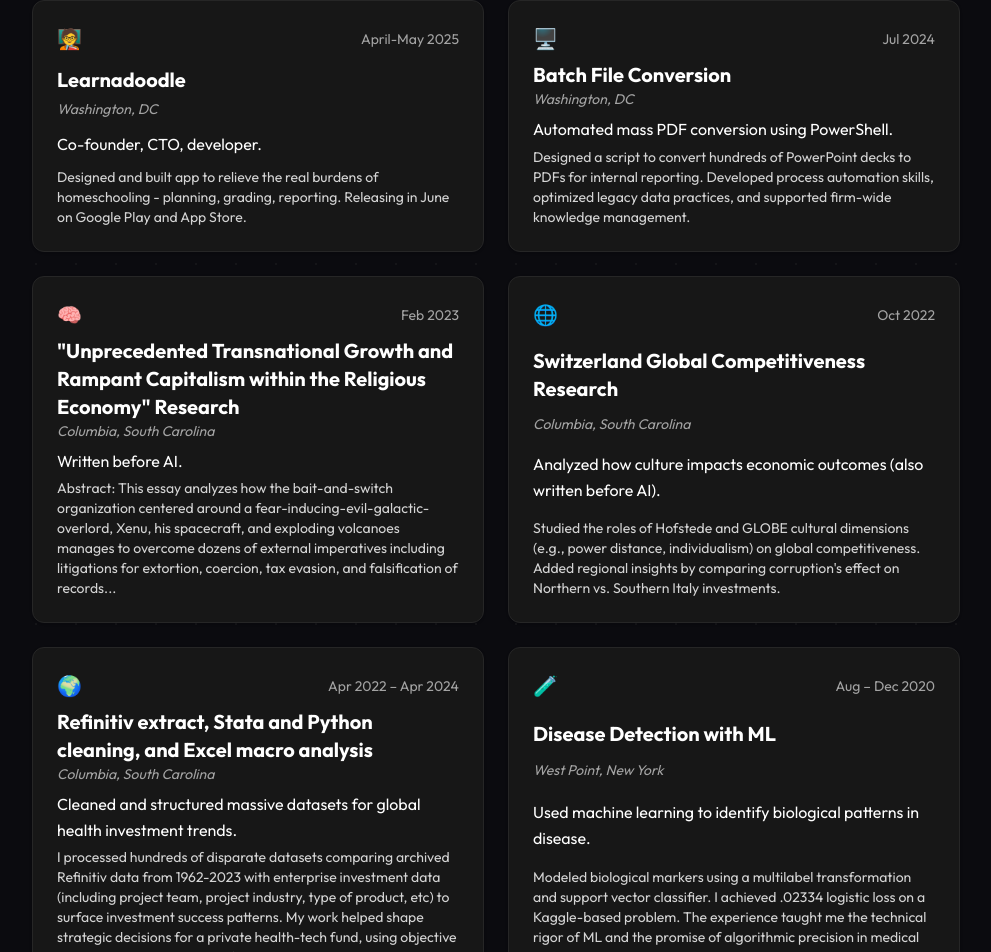
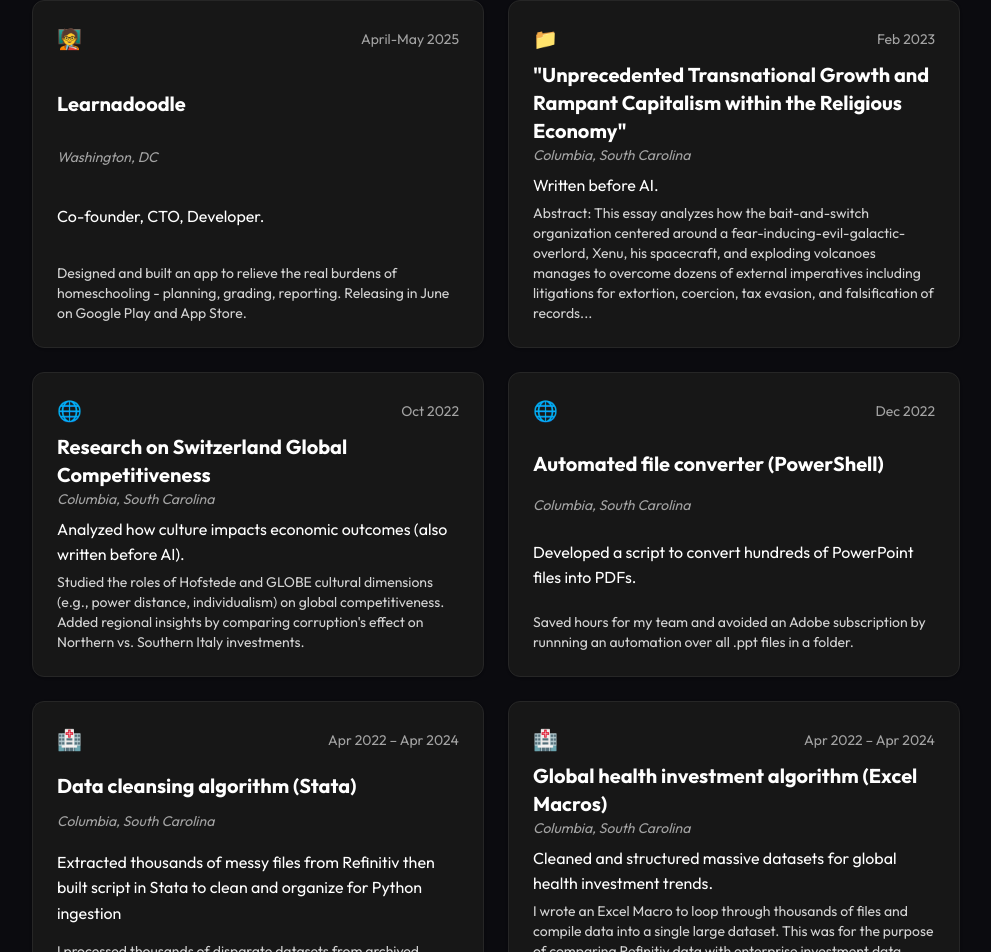
Before and after one commit to katiebaumeister/nextjspractice, a Next.js app in the folder portfolio/: page /projects in a window 1280 px wide. Shown: the part 276-1228 px from the top of the page, without its empty margins (144-1135 px from the left). Built offline with nearby package versions, Linux system fonts and the light colour scheme.

Commit message:
Update contributionsData.js

```diff
--- a/portfolio/data/contributionsData.js
+++ b/portfolio/data/contributionsData.js
@@ -4,20 +4,12 @@ export const projectsAndResearchData = [
     title: "Learnadoodle",
     location: "Washington, DC",
     dates: "April-May 2025",
-    short: "Co-founder, CTO, developer.",
-    long: "Designed and built app to relieve the real burdens of homeschooling - planning, grading, reporting. Releasing in June on Google Play and App Store."
+    short: "Co-founder, CTO, Developer.",
+    long: "Designed and built an app to relieve the real burdens of homeschooling - planning, grading, reporting. Releasing in June on Google Play and App Store."
   },
   {
-    emoji: "🖥️",
-    title: "Batch File Conversion",
-    location: "Washington, DC",
-    dates: "Jul 2024",
-    short: "Automated mass PDF conversion using PowerShell.",
-    long: "Designed a script to convert hundreds of PowerPoint decks to PDFs for internal reporting. Developed process automation skills, optimized legacy data practices, and supported firm-wide knowledge management."
-  },
-  {
-    emoji: "🧠",
-    title: "\"Unprecedented Transnational Growth and Rampant Capitalism within the Religious Economy\" Research",
+    emoji: "📁",
+    title: "\"Unprecedented Transnational Growth and Rampant Capitalism within the Religious Economy\"",
     location: "Columbia, South Carolina",
     dates: "Feb 2023",
     short: "Written before AI.",
@@ -25,26 +17,50 @@ export const projectsAndResearchData = [
   },
   {
     emoji: "🌐",
-    title: "Switzerland Global Competitiveness Research",
+    title: "Research on Switzerland Global Competitiveness",
     location: "Columbia, South Carolina",
     dates: "Oct 2022",
     short: "Analyzed how culture impacts economic outcomes (also written before AI).",
     long: "Studied the roles of Hofstede and GLOBE cultural dimensions (e.g., power distance, individualism) on global competitiveness. Added regional insights by comparing corruption's effect on Northern vs. Southern Italy investments."
   },
   {
-    emoji: "🌍",
-    title: "Refinitiv extract, Stata and Python cleaning, and Excel macro analysis",
+    emoji: "🌐",
+    title: "Automated file converter (PowerShell)",
+    location: "Columbia, South Carolina",
+    dates: "Dec 2022",
+    short: "Developed a script to convert hundreds of PowerPoint files into PDFs.",
+    long: "Saved hours for my team and avoided an Adobe subscription by runnning an automation over all .ppt files in a folder."
+  },
+  {
+    emoji: "🏥",
+    title: "Data cleansing algorithm (Stata)",
+    location: "Columbia, South Carolina",
+    dates: "Apr 2022 – Apr 2024",
+    short: "Extracted thousands of messy files from Refinitiv then built script in Stata to clean and organize for Python ingestion",
+    long: "I processed thousands of disparate datasets from archived Refinitiv data 1962-2023, creating a structured dataset with all investments by country and year, tagged with data such as round number, investment stage, and deal vallue."
+  },
+  {
+    emoji: "🏥",
+    title: "Global health investment algorithm (Excel Macros)",
     location: "Columbia, South Carolina",
     dates: "Apr 2022 – Apr 2024",
     short: "Cleaned and structured massive datasets for global health investment trends.",
-    long: "I processed hundreds of disparate datasets comparing archived Refinitiv data from 1962-2023 with enterprise investment data (including project team, project industry, type of product, etc) to surface investment success patterns. My work helped shape strategic decisions for a private health-tech fund, using objective analytics to explain results of human-centered investment logic."
+    long: "I wrote an Excel Macro to loop through thousands of files and compile data into a single large dataset. This was for the purpose of comparing Refinitiv data with enterprise investment data (including project team, project industry, type of product, etc). My work exposed which factors contributed most to a successful investment across the investor small teams."
+  },
+  {
+    emoji: "👾",
+    title: "Bad actor algorithm (Python)",
+    location: "Columbia, South Carolina",
+    dates: "Jan 2021 – May 2021",
+    short: "Worked on a small team to create an anomaly detection algorithm that runs continuously based on user inputs.",
+    long: "Improved the usability of the Army Big Data Platform using a backend based in the theory of k-means cardinality to detect abnormalities in daily data points collected in large quantities."
   },
   {
     emoji: "🧪",
-    title: "Disease Detection with ML",
+    title: "Disease detection algroithm (Python)",
     location: "West Point, New York",
     dates: "Aug – Dec 2020",
     short: "Used machine learning to identify biological patterns in disease.",
-    long: "Modeled biological markers using a multilabel transformation and support vector classifier. I achieved .02334 logistic loss on a Kaggle-based problem. The experience taught me the technical rigor of ML and the promise of algorithmic precision in medical research."
+    long: "Modeled biological markers using a multilabel transformation and support vector classifier. I achieved .02334 logistic loss."
   }
 ];
```
